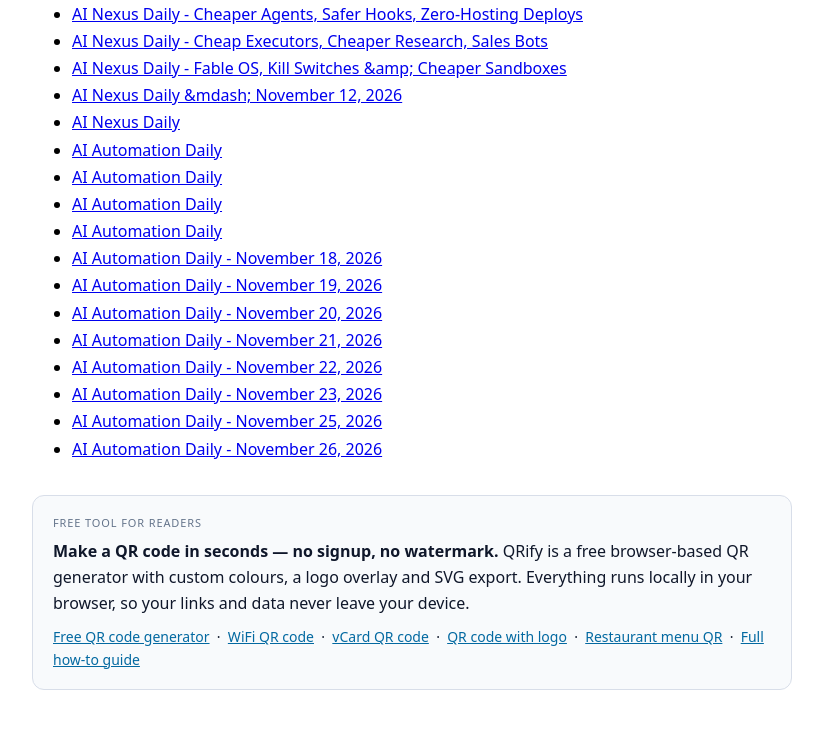
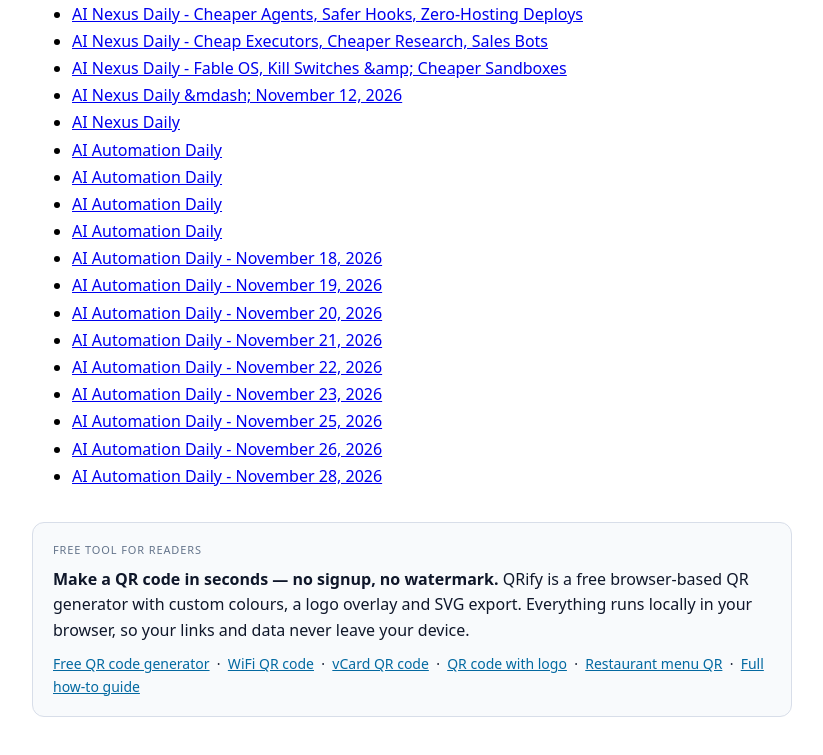
Before and after one commit to usaimaker/ai-newsletter, a plain HTML site: page index.html in a window 1280 px wide. Shown: the part 1533-2288 px from the top of the page, without its empty margins (228-1051 px from the left). Before the commit the page ends 2263 px from the top, so only its background shows below. Drawn offline with Linux system fonts and the light colour scheme.

Commit message:
auto rebuild index/feed

```diff
--- a/index.html
+++ b/index.html
@@ -68,6 +68,7 @@
 <li><a href="issues/issue-2026-11-23.html">AI Automation Daily - November 23, 2026</a></li>
 <li><a href="issues/issue-2026-11-25.html">AI Automation Daily - November 25, 2026</a></li>
 <li><a href="issues/issue-2026-11-26.html">AI Automation Daily - November 26, 2026</a></li>
+<li><a href="issues/issue-2026-11-28.html">AI Automation Daily - November 28, 2026</a></li>
 </ul>
 <!-- QRIFY_TRAFFIC_START -->
 <section class="qrify-tool" style="margin:32px 0;padding:18px 20px;border:1px solid #d8dee9;border-radius:12px;background:#f8fafc;color:#0f172a;font-family:system-ui,Arial,sans-serif;line-height:1.6">
```
Also changed, not shown: feed.xml (+1 -1 lines).
